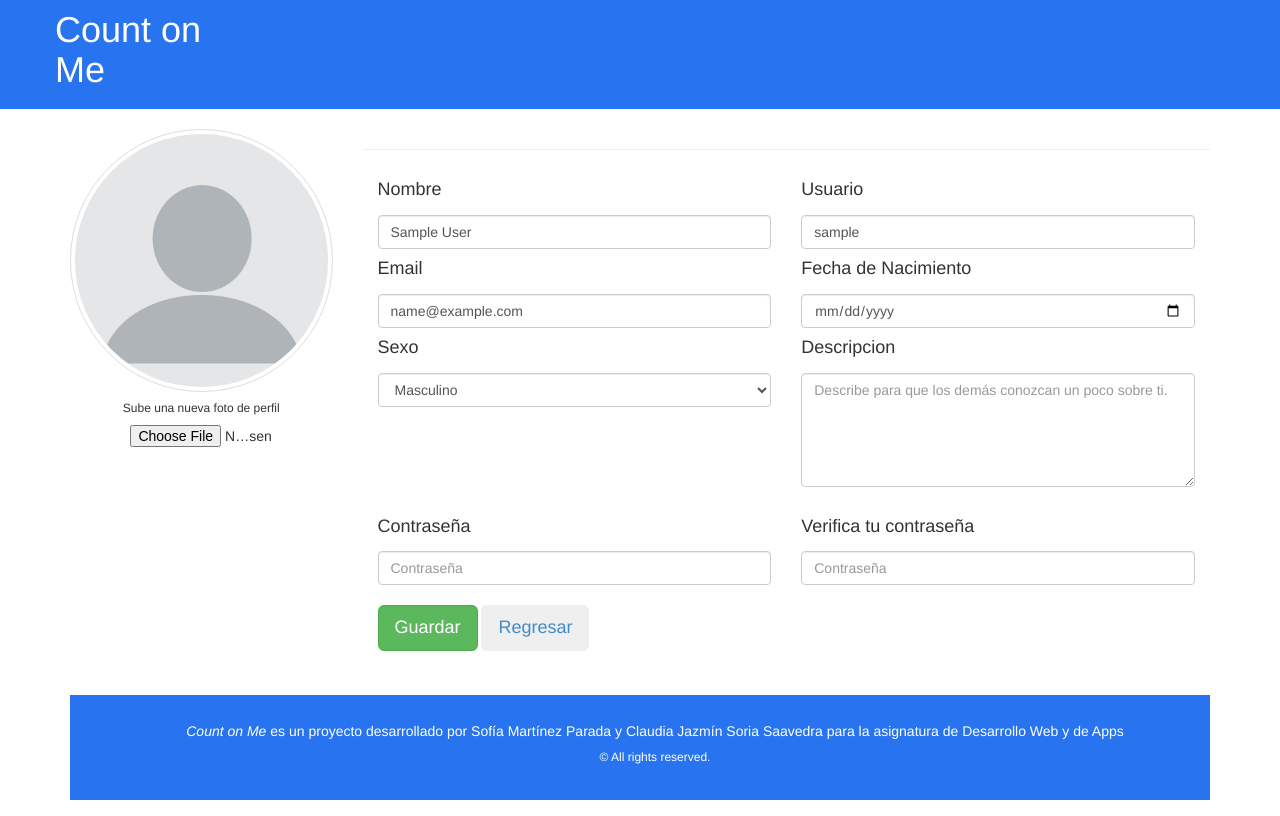
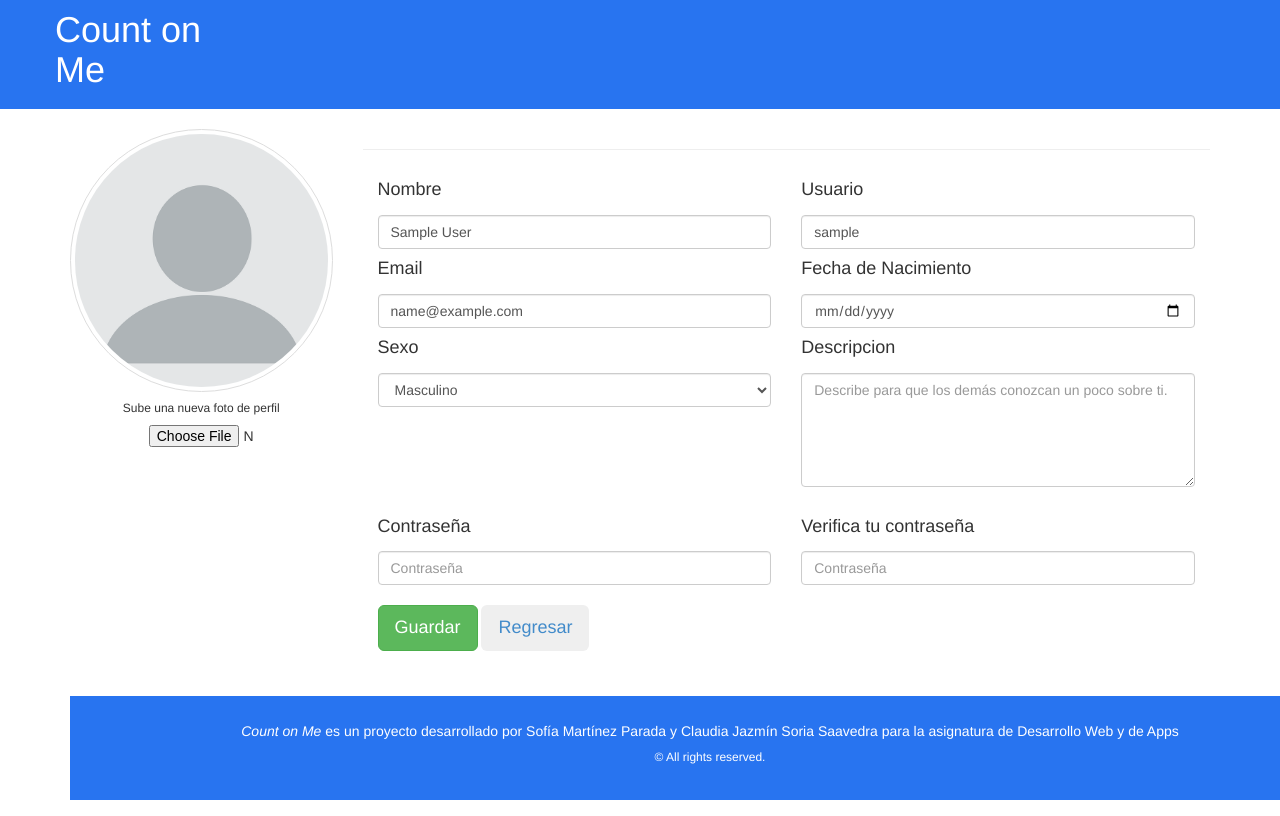
Before and after one commit to clxudiajazmin/CountOnMe, a PHP site: page /editarPerfil.php in a window 1280 px wide; the page is wider, and only the part inside the window is pictured. Run offline with PHP 8.4, Linux system fonts and the light colour scheme; the visitor is signed in with stand-in values (Sample User, id 1).

Commit message:
creo que footer arreglado
necesita comprobacion

```diff
--- a/css/footer.css
+++ b/css/footer.css
@@ -4,10 +4,24 @@ section {
   padding: 2vw 0;
 }
 
+
 #footer{
-  position: sticky;
-  bottom:0;
+  bottom:0%;
   width:100%;
   background-color: #2874f0;
   color: #FFFFFF
 }
+.absolute{
+  position: absolute;
+}
+html {
+   margin: 0px;
+   height: 100%;
+   width: 100%;
+}
+
+body {
+   margin: 0px;
+   min-height: 100%;
+   width: 100%;
+}
--- a/css/norm.css
+++ b/css/norm.css
@@ -10,8 +10,7 @@
 
 
 .fotomaxwidth{
-  align-content: center;
-  max-width: 54%;
+  max-width: 40%;
 }
 .card {
   position: relative;
--- a/editarPerfil.php
+++ b/editarPerfil.php
@@ -138,7 +138,7 @@
 <br>
 <br>
     <!--FOOTER-->
-      <section id = "footer">
+      <section id = "footer" class = "absolute">
         <div class="container">
           <div class="row">
             <div class="col-xs-12 col-sm-12 col-md-12 mt-2 mt-sm-2 text-center">
--- a/login.php
+++ b/login.php
@@ -82,7 +82,7 @@
     ?>
 
     <!--FOOTER-->
-    <section id = "footer">
+    <section id = "footer" class = "absolute">
         <div class="container">
             <div class="row">
                 <div class="col-xs-12 col-sm-12 col-md-12 mt-2 mt-sm-2 text-center">
```
